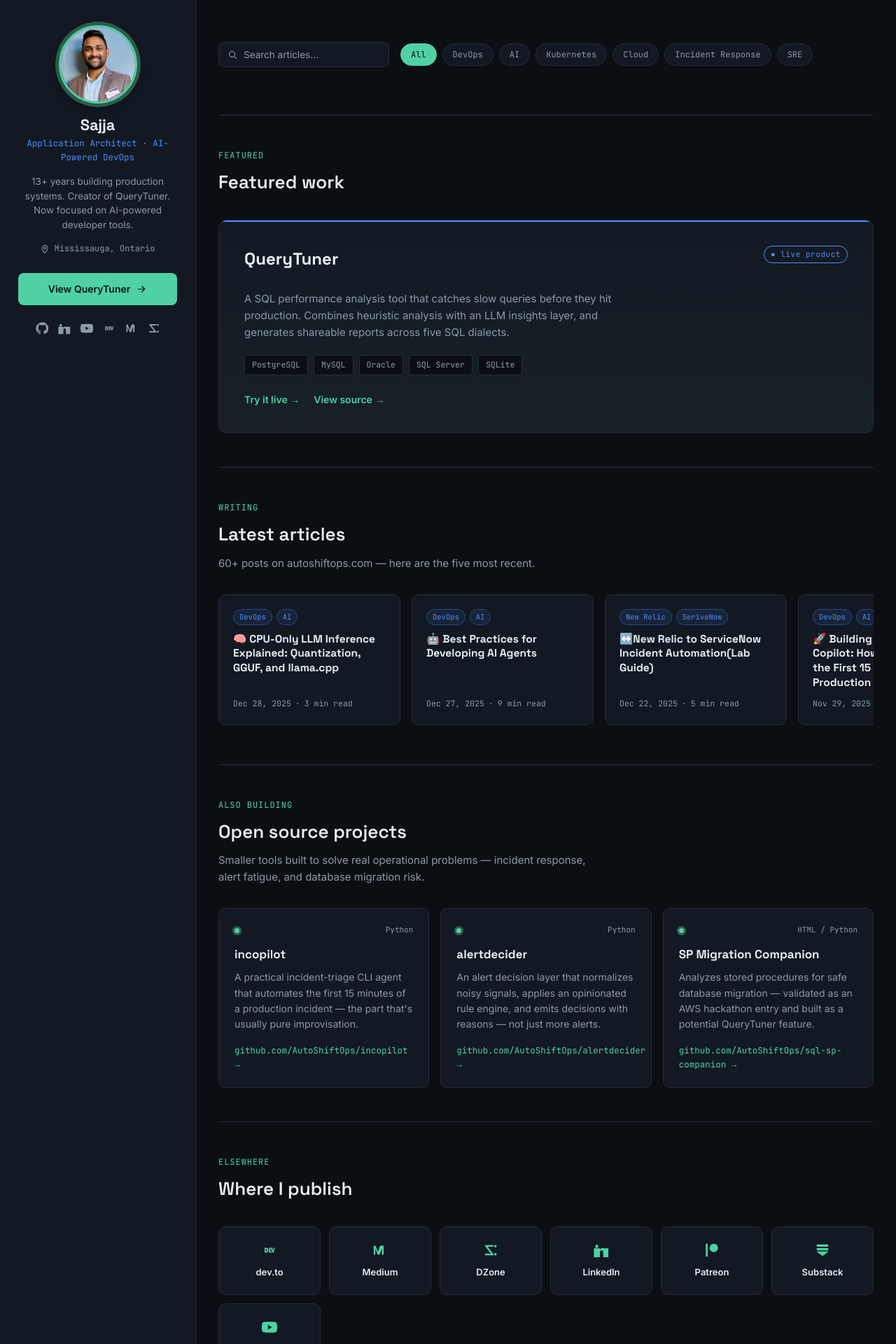
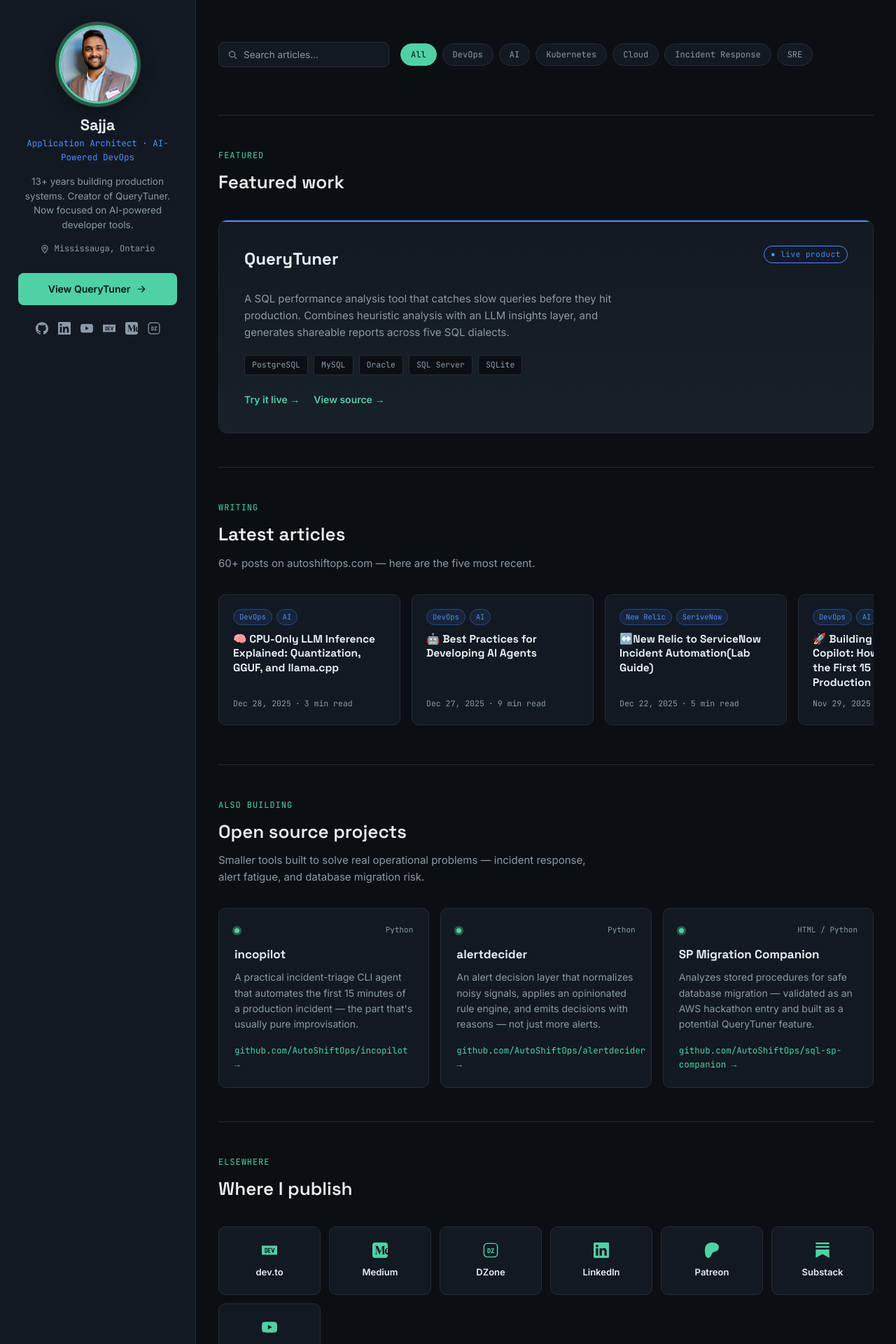
Before and after one commit to AutoShiftOps/autoshiftops.github.io, a Jekyll site: the page built from index.html, in a window 1280 px wide. Shown: the top 1920 px of the page at 70% size. Built offline with Jekyll 4.4.1, drawn with Linux system fonts in a browser that asks for light colours.

Commit message:
updated icons

```diff
--- a/_includes/icons.html
+++ b/_includes/icons.html
@@ -1,25 +1,26 @@
 <!--
   Shared inline SVG icons, referenced via an include with a "name" param so
   they can be reused in the sidebar social row and the "Where I Publish" cards
-  without duplicating markup.
+  without duplicating markup. Brand marks are sourced verbatim from Simple
+  Icons (simpleicons.org) so they render as the real logos, not approximations.
 -->
 {% case include.name %}
 {% when "github" %}
-<svg viewBox="0 0 24 24" fill="currentColor" aria-hidden="true"><path d="M12 .5A11.5 11.5 0 0 0 .5 12c0 5.1 3.3 9.4 7.9 11 .6.1.8-.3.8-.6v-2.2c-3.2.7-3.9-1.4-3.9-1.4-.5-1.3-1.3-1.7-1.3-1.7-1.1-.7.1-.7.1-.7 1.2.1 1.8 1.2 1.8 1.2 1 1.8 2.7 1.3 3.4 1 .1-.8.4-1.3.8-1.6-2.6-.3-5.3-1.3-5.3-5.7 0-1.3.5-2.3 1.2-3.1-.1-.3-.5-1.5.1-3.1 0 0 1-.3 3.3 1.2a11 11 0 0 1 6 0c2.3-1.5 3.3-1.2 3.3-1.2.6 1.6.2 2.8.1 3.1.8.8 1.2 1.9 1.2 3.1 0 4.4-2.7 5.4-5.3 5.7.4.4.8 1.1.8 2.2v3.3c0 .3.2.7.8.6a11.5 11.5 0 0 0 7.9-11A11.5 11.5 0 0 0 12 .5Z"/></svg>
+<svg viewBox="0 0 24 24" fill="currentColor" aria-hidden="true"><path d="M12 .297c-6.63 0-12 5.373-12 12 0 5.303 3.438 9.8 8.205 11.385.6.113.82-.258.82-.577 0-.285-.01-1.04-.015-2.04-3.338.724-4.042-1.61-4.042-1.61C4.422 18.07 3.633 17.7 3.633 17.7c-1.087-.744.084-.729.084-.729 1.205.084 1.838 1.236 1.838 1.236 1.07 1.835 2.809 1.305 3.495.998.108-.776.417-1.305.76-1.605-2.665-.3-5.466-1.332-5.466-5.93 0-1.31.465-2.38 1.235-3.22-.135-.303-.54-1.523.105-3.176 0 0 1.005-.322 3.3 1.23.96-.267 1.98-.399 3-.405 1.02.006 2.04.138 3 .405 2.28-1.552 3.285-1.23 3.285-1.23.645 1.653.24 2.873.12 3.176.765.84 1.23 1.91 1.23 3.22 0 4.61-2.805 5.625-5.475 5.92.42.36.81 1.096.81 2.22 0 1.606-.015 2.896-.015 3.286 0 .315.21.69.825.57C20.565 22.092 24 17.592 24 12.297c0-6.627-5.373-12-12-12"/></svg>
 {% when "linkedin" %}
-<svg viewBox="0 0 24 24" fill="currentColor" aria-hidden="true"><path d="M4.98 3.5a2.5 2.5 0 1 1 0 5 2.5 2.5 0 0 1 0-5ZM.5 8.98h8.9V23H.5V8.98ZM14.9 8.98H23v14.02h-8.1v-6.9c0-1.65-.03-3.77-2.3-3.77-2.3 0-2.66 1.8-2.66 3.65v7.02H1.85V8.98h8.02v1.92h.11c1.12-2.12 3.85-2.35 4.92-2.35Z"/></svg>
+<svg viewBox="0 0 24 24" fill="currentColor" aria-hidden="true"><path d="M20.447 20.452h-3.554v-5.569c0-1.328-.027-3.037-1.852-3.037-1.853 0-2.136 1.445-2.136 2.939v5.667H9.351V9h3.414v1.561h.046c.477-.9 1.637-1.85 3.37-1.85 3.601 0 4.267 2.37 4.267 5.455v6.286zM5.337 7.433c-1.144 0-2.063-.926-2.063-2.065 0-1.138.92-2.063 2.063-2.063 1.14 0 2.064.925 2.064 2.063 0 1.139-.925 2.065-2.064 2.065zm1.782 13.019H3.555V9h3.564v11.452zM22.225 0H1.771C.792 0 0 .774 0 1.729v20.542C0 23.227.792 24 1.771 24h20.451C23.2 24 24 23.227 24 22.271V1.729C24 .774 23.2 0 22.222 0h.003z"/></svg>
 {% when "youtube" %}
-<svg viewBox="0 0 24 24" fill="currentColor" aria-hidden="true"><path d="M23.5 6.2a3 3 0 0 0-2.1-2.1C19.5 3.5 12 3.5 12 3.5s-7.5 0-9.4.6A3 3 0 0 0 .5 6.2 31 31 0 0 0 0 12a31 31 0 0 0 .5 5.8 3 3 0 0 0 2.1 2.1c1.9.6 9.4.6 9.4.6s7.5 0 9.4-.6a3 3 0 0 0 2.1-2.1A31 31 0 0 0 24 12a31 31 0 0 0-.5-5.8ZM9.6 15.5V8.5L15.8 12l-6.2 3.5Z"/></svg>
+<svg viewBox="0 0 24 24" fill="currentColor" aria-hidden="true"><path d="M23.498 6.186a3.016 3.016 0 0 0-2.122-2.136C19.505 3.545 12 3.545 12 3.545s-7.505 0-9.377.505A3.017 3.017 0 0 0 .502 6.186C0 8.07 0 12 0 12s0 3.93.502 5.814a3.016 3.016 0 0 0 2.122 2.136c1.871.505 9.376.505 9.376.505s7.505 0 9.377-.505a3.015 3.015 0 0 0 2.122-2.136C24 15.93 24 12 24 12s0-3.93-.502-5.814zM9.545 15.568V8.432L15.818 12l-6.273 3.568z"/></svg>
 {% when "devto" %}
-<svg viewBox="0 0 24 24" fill="currentColor" aria-hidden="true"><path d="M4.4 8.2h2.3c.6 0 1.1.05 1.5.16.4.1.75.29 1.03.55.28.26.48.6.6 1.02.13.42.19.94.19 1.57v.9c0 .63-.06 1.15-.19 1.57a2.1 2.1 0 0 1-.6 1.02c-.28.26-.63.45-1.03.56-.4.1-.9.16-1.5.16H4.4V8.2Zm1.9 1.55v4.5h.32c.34 0 .59-.08.75-.24.16-.16.25-.44.25-.85v-2.32c0-.4-.09-.68-.25-.84-.16-.16-.41-.25-.75-.25H6.3ZM11.2 8.2h4.35v1.55h-2.45v1.4h1.95v1.5h-1.95v1.6h2.5v1.55H11.2V8.2Zm7.28 0h1.98l-2.06 7.6h-1.86l-2.05-7.6h2.03l1 5.05 1-5.05Z"/></svg>
+<svg viewBox="0 0 24 24" fill="currentColor" aria-hidden="true"><path d="M7.42 10.05c-.18-.16-.46-.23-.84-.23H6l.02 2.44.04 2.45.56-.02c.41 0 .63-.07.83-.26.24-.24.26-.36.26-2.2 0-1.91-.02-1.96-.29-2.18zM0 4.94v14.12h24V4.94H0zM8.56 15.3c-.44.58-1.06.77-2.53.77H4.71V8.53h1.4c1.67 0 2.16.18 2.6.9.27.43.29.6.32 2.57.05 2.23-.02 2.73-.47 3.3zm5.09-5.47h-2.47v1.77h1.52v1.28l-.72.04-.75.03v1.77l1.22.03 1.2.04v1.28h-1.6c-1.53 0-1.6-.01-1.87-.3l-.3-.28v-3.16c0-3.02.01-3.18.25-3.48.23-.31.25-.31 1.88-.31h1.64v1.3zm4.68 5.45c-.17.43-.64.79-1 .79-.18 0-.45-.15-.67-.39-.32-.32-.45-.63-.82-2.08l-.9-3.39-.45-1.67h.76c.4 0 .75.02.75.05 0 .06 1.16 4.54 1.26 4.83.04.15.32-.7.73-2.3l.66-2.52.74-.04c.4-.02.73 0 .73.04 0 .14-1.67 6.38-1.8 6.68z"/></svg>
 {% when "medium" %}
-<svg viewBox="0 0 24 24" fill="currentColor" aria-hidden="true"><path d="M2 5.5c0-.4.35-.7.75-.7h1.4c.32 0 .6.2.7.5l3.75 9.1 3.3-9.08a.75.75 0 0 1 .7-.52h4.15c.4 0 .75.3.75.7v13c0 .4-.35.7-.75.7h-1.15a.75.75 0 0 1-.75-.7V9.35l-3.55 9.3a.75.75 0 0 1-.7.55H8.9a.75.75 0 0 1-.7-.55L4.5 9.15v9.35c0 .4-.34.7-.74.7H2.75a.75.75 0 0 1-.75-.7v-13Z"/></svg>
+<svg viewBox="0 0 24 24" fill="currentColor" aria-hidden="true"><path d="M4.21 0A4.201 4.201 0 0 0 0 4.21v15.58A4.201 4.201 0 0 0 4.21 24h15.58A4.201 4.201 0 0 0 24 19.79v-1.093c-.137.013-.278.02-.422.02-2.577 0-4.027-2.146-4.09-4.832a7.592 7.592 0 0 1 .022-.708c.093-1.186.475-2.241 1.105-3.022a3.885 3.885 0 0 1 1.395-1.1c.468-.237 1.127-.367 1.664-.367h.023c.101 0 .202.004.303.01V4.211A4.201 4.201 0 0 0 19.79 0Zm.198 5.583h4.165l3.588 8.435 3.59-8.435h3.864v.146l-.019.004c-.705.16-1.063.397-1.063 1.254h-.003l.003 10.274c.06.676.424.885 1.063 1.03l.02.004v.145h-4.923v-.145l.019-.005c.639-.144.994-.353 1.054-1.03V7.267l-4.745 11.15h-.261L6.15 7.569v9.445c0 .857.358 1.094 1.063 1.253l.02.004v.147H4.405v-.147l.019-.004c.705-.16 1.065-.397 1.065-1.253V6.987c0-.857-.358-1.094-1.064-1.254l-.018-.004zm19.25 3.668c-1.086.023-1.733 1.323-1.813 3.124H24V9.298a1.378 1.378 0 0 0-.342-.047Zm-1.862 3.632c-.1 1.756.86 3.239 2.204 3.634v-3.634z"/></svg>
 {% when "dzone" %}
-<svg viewBox="0 0 24 24" fill="currentColor" aria-hidden="true"><path d="M3 4h13.2v2.6H7.1l9.4 11.9v1.5H3v-2.6h9.4L3 5.5V4Zm14.6 0H21v3.4h-3.4V4Zm0 12.6H21V20h-3.4v-3.4Z"/></svg>
+<svg viewBox="0 0 24 24" fill="none" aria-hidden="true"><rect x="1.5" y="1.5" width="21" height="21" rx="5" stroke="currentColor" stroke-width="1.6"/><text x="12" y="16.3" font-family="'JetBrains Mono', monospace" font-size="9.5" font-weight="700" text-anchor="middle" fill="currentColor">DZ</text></svg>
 {% when "patreon" %}
-<svg viewBox="0 0 24 24" fill="currentColor" aria-hidden="true"><circle cx="15" cy="8.5" r="6.5"/><rect x="2.5" y="2" width="3" height="20"/></svg>
+<svg viewBox="0 0 24 24" fill="currentColor" aria-hidden="true"><path d="M22.957 7.21c-.004-3.064-2.391-5.576-5.191-6.482-3.478-1.125-8.064-.962-11.384.604C2.357 3.231 1.093 7.391 1.046 11.54c-.039 3.411.302 12.396 5.369 12.46 3.765.047 4.326-4.804 6.068-7.141 1.24-1.662 2.836-2.132 4.801-2.618 3.376-.836 5.678-3.501 5.673-7.031Z"/></svg>
 {% when "substack" %}
-<svg viewBox="0 0 24 24" fill="currentColor" aria-hidden="true"><path d="M3 3h18v3.6H3V3Zm0 5.6h18v3.6H3V8.6ZM3 21V14h18v.5L12 21l-9-6.5V21Z"/></svg>
+<svg viewBox="0 0 24 24" fill="currentColor" aria-hidden="true"><path d="M22.539 8.242H1.46V5.406h21.08v2.836zM1.46 10.812V24L12 18.11 22.54 24V10.812H1.46zM22.54 0H1.46v2.836h21.08V0z"/></svg>
 {% when "location" %}
 <svg viewBox="0 0 24 24" fill="none" stroke="currentColor" stroke-width="1.8" aria-hidden="true"><path d="M12 21s-7-6.3-7-11.5A7 7 0 0 1 19 9.5C19 14.7 12 21 12 21Z"/><circle cx="12" cy="9.5" r="2.4"/></svg>
 {% when "search" %}
```
